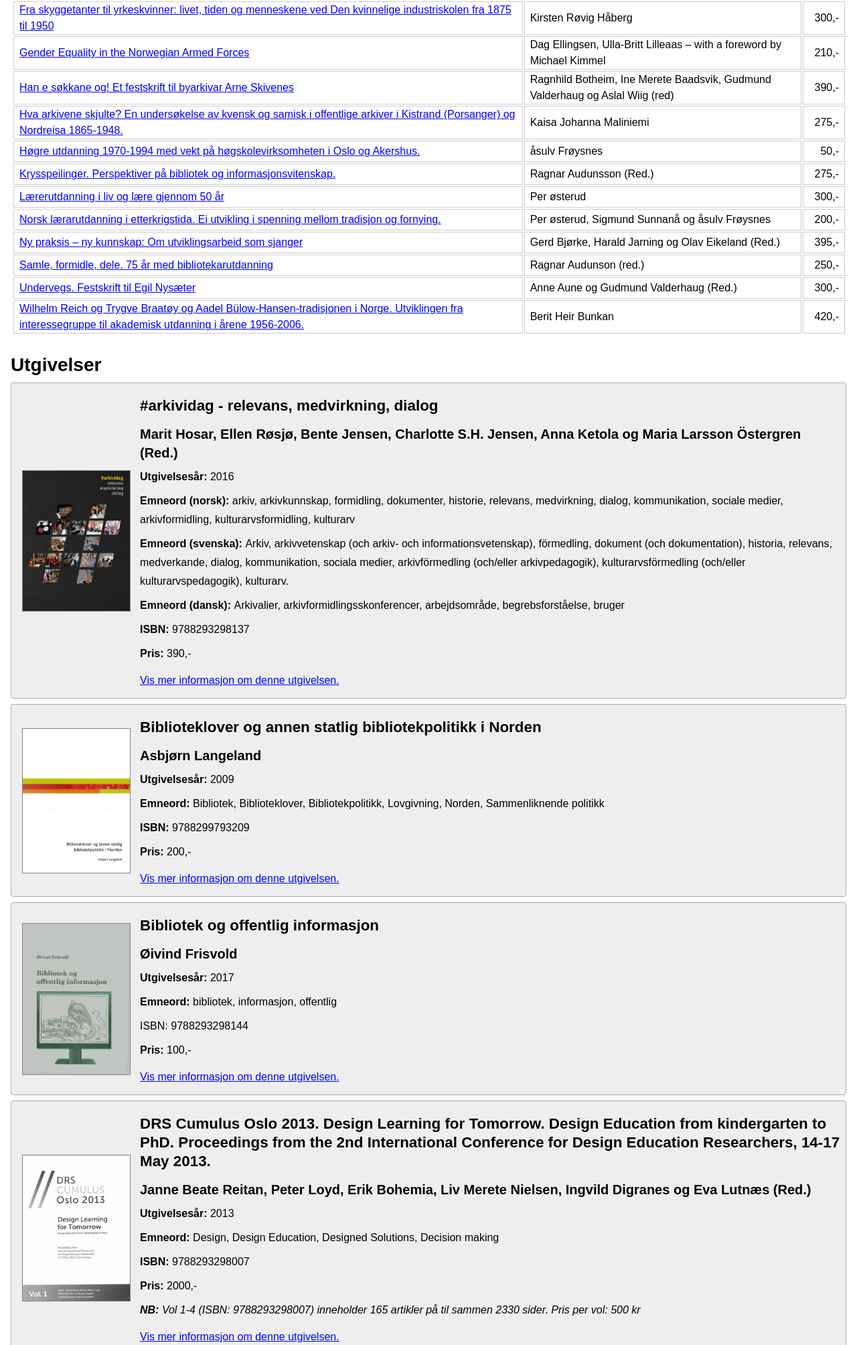
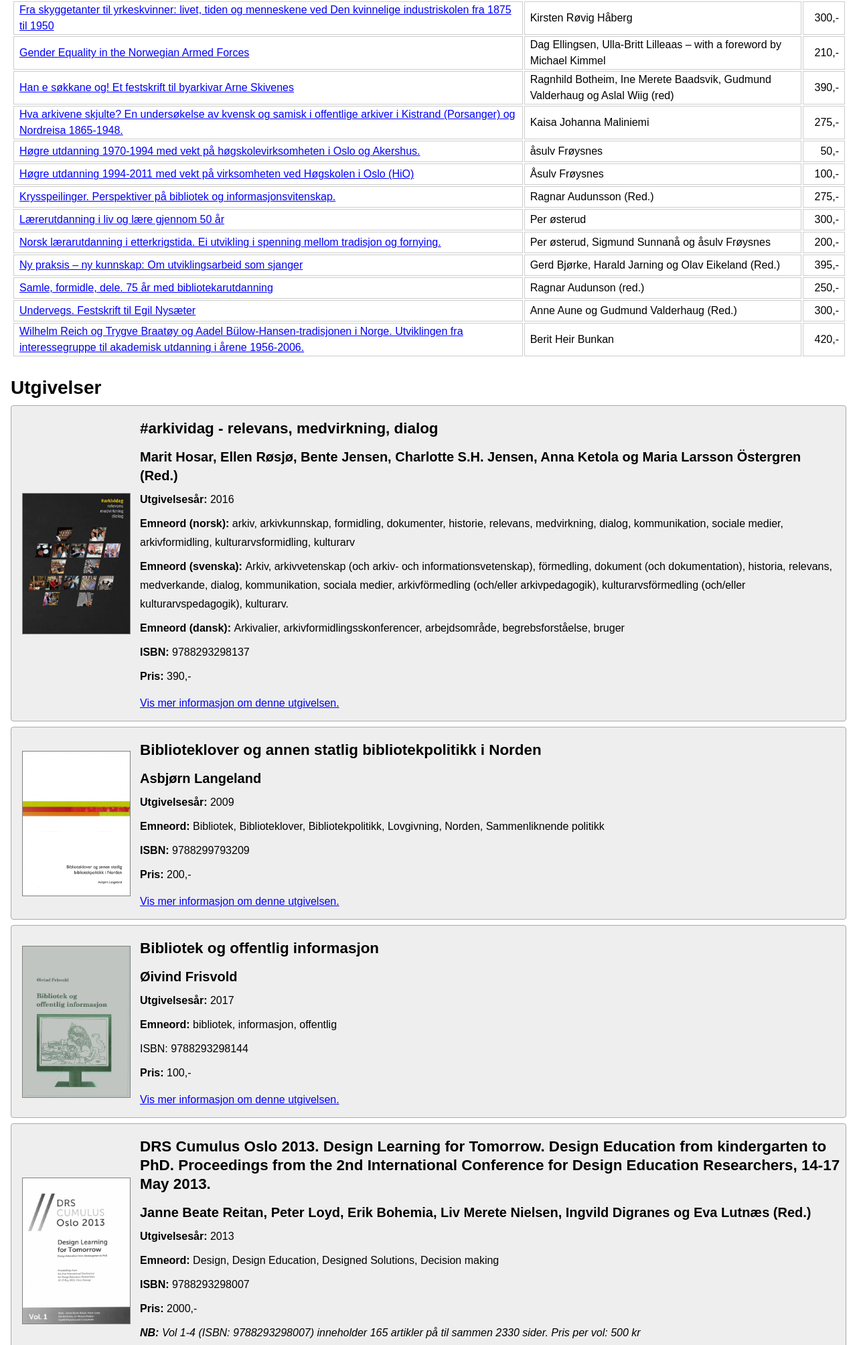
Before and after one commit to eirikhanssen/abm-media.no, a PHP site: page /utgivelser.php in a window 1280 px wide. Shown: the part 704-2712 px from the top of the page at 67% size. Run offline with PHP 8.4, Linux system fonts and the light colour scheme.

Commit message:
ny utgivelse

```diff
--- a/inc_booklist.php
+++ b/inc_booklist.php
@@ -232,6 +232,22 @@
             </a>
 		</p>
 	</div>
+
+	<div id="9788293298106" class="utgivelse contain">
+		<a href="utgivelse.php?isbn=9788293298106" title="les mer om utgivelsen: Høgre utdanning 1994-2011 med vekt på virksomheten ved Høgskolen i Oslo (HiO)">
+			<img alt="Omslag: akvarell av små fiolette blomster med grønne blader." src="img/9788293298106.jpg" class="cover" height="200" width="153">
+		</a>
+		<h3 class="booktitle">Høgre utdanning 1994-2011 med vekt på virksomheten ved Høgskolen i Oslo (HiO)</h3>
+		<ul class="bookmeta">
+			<li class="authors">Åsulv Frøysnes</li>
+			<li>Utgivelsesår: 2014</li>
+			<li class="keywords">Emneord: høgskolen, oslo, akershus, undervisning, historie</li>
+			<li>ISBN: 9788293298106</li>
+			<li class="price">100</li>
+		</ul>
+		<p class="more"><a href="utgivelse.php?isbn=9788293298106">Vis mer informasjon om denne utgivelsen ...</a></p>
+	</div>
+
 	<div id="9788299793254" class="utgivelse contain">
 		<a href="utgivelse.php?isbn=9788299793254" title="Coverbilde for: Krysspeilinger. Perspektiver på bibliotek og informasjonsvitenskap.">
 			<img alt="Coverbilde for Krysspeilinger. Perspektiver på bibliotek og informasjonsvitenskap." src="img/krysspeilinger-450x600.png" class="cover" height="200" width="153">
--- a/inc_booklist_table.php
+++ b/inc_booklist_table.php
@@ -90,6 +90,11 @@
 				<td class="price">50</td>
 			</tr>
 			<tr>
+				<td><a href="#9788293298106">Høgre utdanning 1994-2011 med vekt på virksomheten ved Høgskolen i Oslo (HiO)</a></td>
+				<td>Åsulv Frøysnes</td>
+				<td class="price">100</td>
+			</tr>
+			<tr>
 				<td><a href="#9788299793254">Krysspeilinger. Perspektiver på bibliotek og informasjonsvitenskap.</a>
 				</td>
 				<td>Ragnar Audunsson (Red.)</td>
```
Also changed, not shown: utgivelser/isbn9788293298106.php (added, +30 -0 lines), img/9788293298106.jpg (added).
